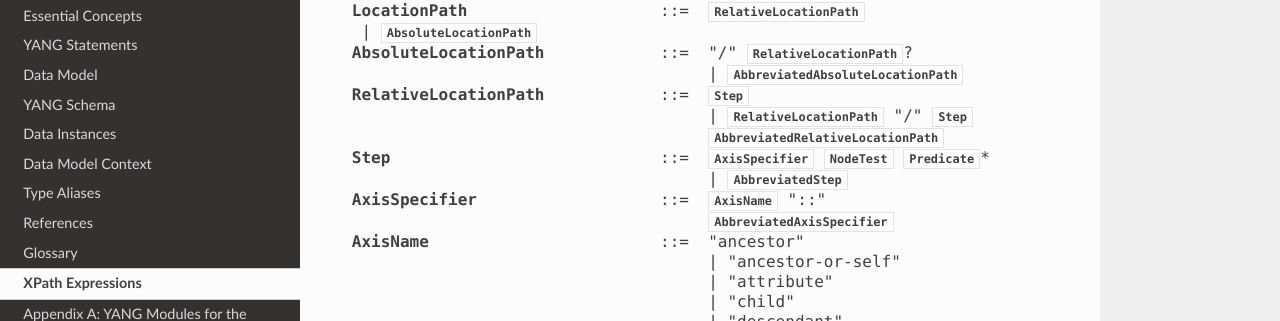
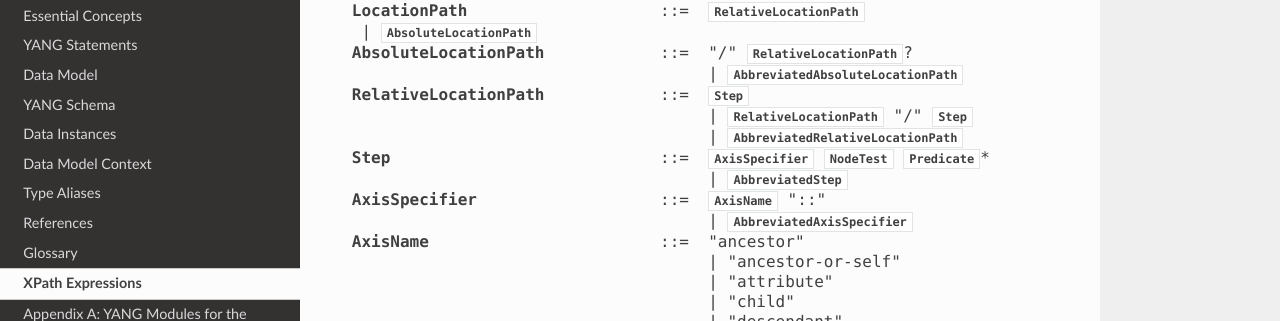
Before and after one commit to CZ-NIC/yangson, a Sphinx documentation site: the page built from docs/xpath.rst, in a window 1280 px wide and 1400 px high. Shown: the part 159-480 px from the top of the window. Built offline with Sphinx 7.4.7 and the Read the Docs theme 2.0.0, drawn with Linux system fonts in a browser that asks for light colours.

```diff
--- a/docs/xpath.rst
+++ b/docs/xpath.rst
@@ -8,11 +8,11 @@ XPath Expressions
                        : | `AbbreviatedAbsoluteLocationPath`
    RelativeLocationPath: `Step`
                        : | `RelativeLocationPath` "/" `Step`
-		       : `AbbreviatedRelativeLocationPath`
+		       : | `AbbreviatedRelativeLocationPath`
    Step: `AxisSpecifier` `NodeTest` `Predicate`*
        : | `AbbreviatedStep`
    AxisSpecifier: `AxisName` "::"
-                : `AbbreviatedAxisSpecifier`
+                : | `AbbreviatedAxisSpecifier`
    AxisName: "ancestor"
            : | "ancestor-or-self"
 	   : | "attribute"
@@ -64,8 +64,8 @@ XPath Expressions
                  : | `RelationalExpr` "<=" `AdditiveExpr`
                  : | `RelationalExpr` ">=" `AdditiveExpr`
    AdditiveExpr: `MultiplicativeExpr`
-               : `AdditiveExpr` "+" `MultiplicativeExpr`
-               : `AdditiveExpr` "-" `MultiplicativeExpr`
+               : | `AdditiveExpr` "+" `MultiplicativeExpr`
+               : | `AdditiveExpr` "-" `MultiplicativeExpr`
    MultiplicativeExpr: `UnaryExpr`
                      : | `MultiplicativeExpr` `MultiplyOperator` `UnaryExpr`
                      : | `MultiplicativeExpr` "div" `UnaryExpr`
```
